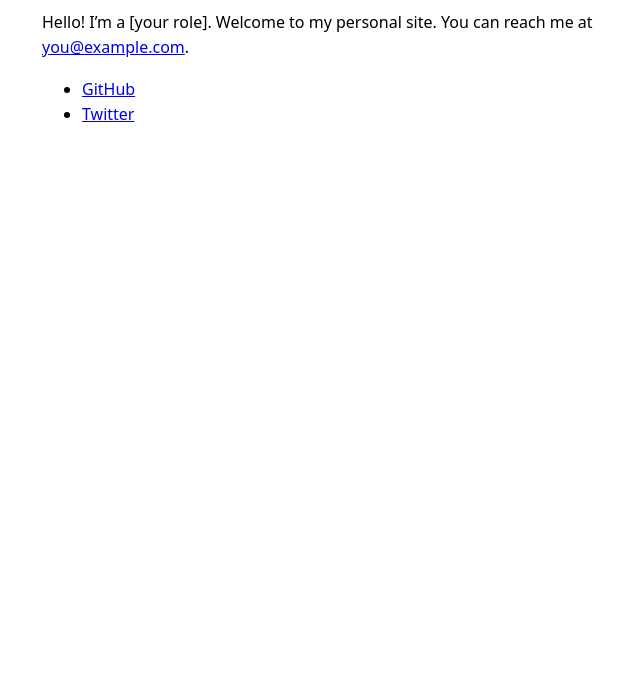
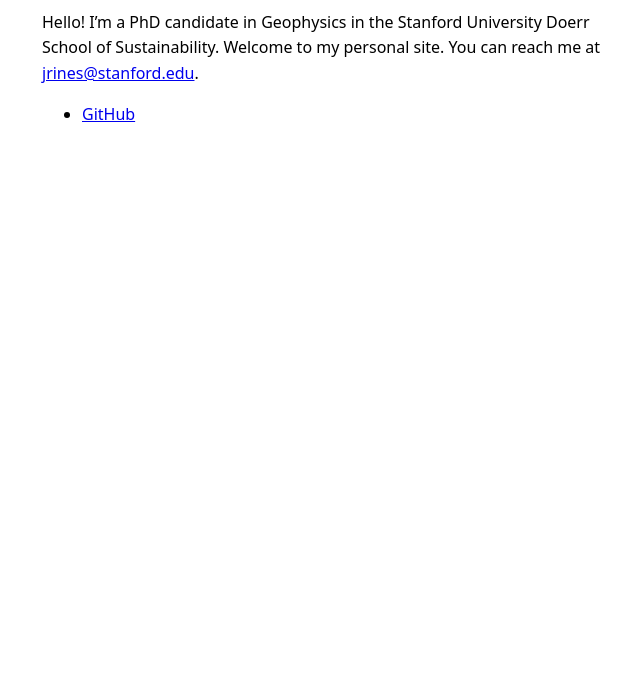
Before and after one commit to jharlanr/jharlanr.github.io, a plain HTML site: page index.html in a window 1280 px wide. Shown: the part 127-800 px from the top of the page, without its empty margins (298-938 px from the left). Drawn offline with Linux system fonts and the light colour scheme.

Commit message:
Update index.html

```diff
--- a/index.html
+++ b/index.html
@@ -17,10 +17,9 @@
 </head>
 <body>
   <h1>Your Name</h1>
-  <p>Hello! I’m a [your role]. Welcome to my personal site. You can reach me at <a href="mailto:you@example.com">you@example.com</a>.</p>
+  <p>Hello! I’m a PhD candidate in Geophysics in the Stanford University Doerr School of Sustainability. Welcome to my personal site. You can reach me at <a href="jrines@stanford.edu">jrines@stanford.edu</a>.</p>
   <ul>
-    <li><a href="https://github.com/your-username">GitHub</a></li>
-    <li><a href="https://twitter.com/your-handle">Twitter</a></li>
+    <li><a href="https://github.com/jharlanr">GitHub</a></li>
     <!-- etc. -->
   </ul>
 </body>
```
